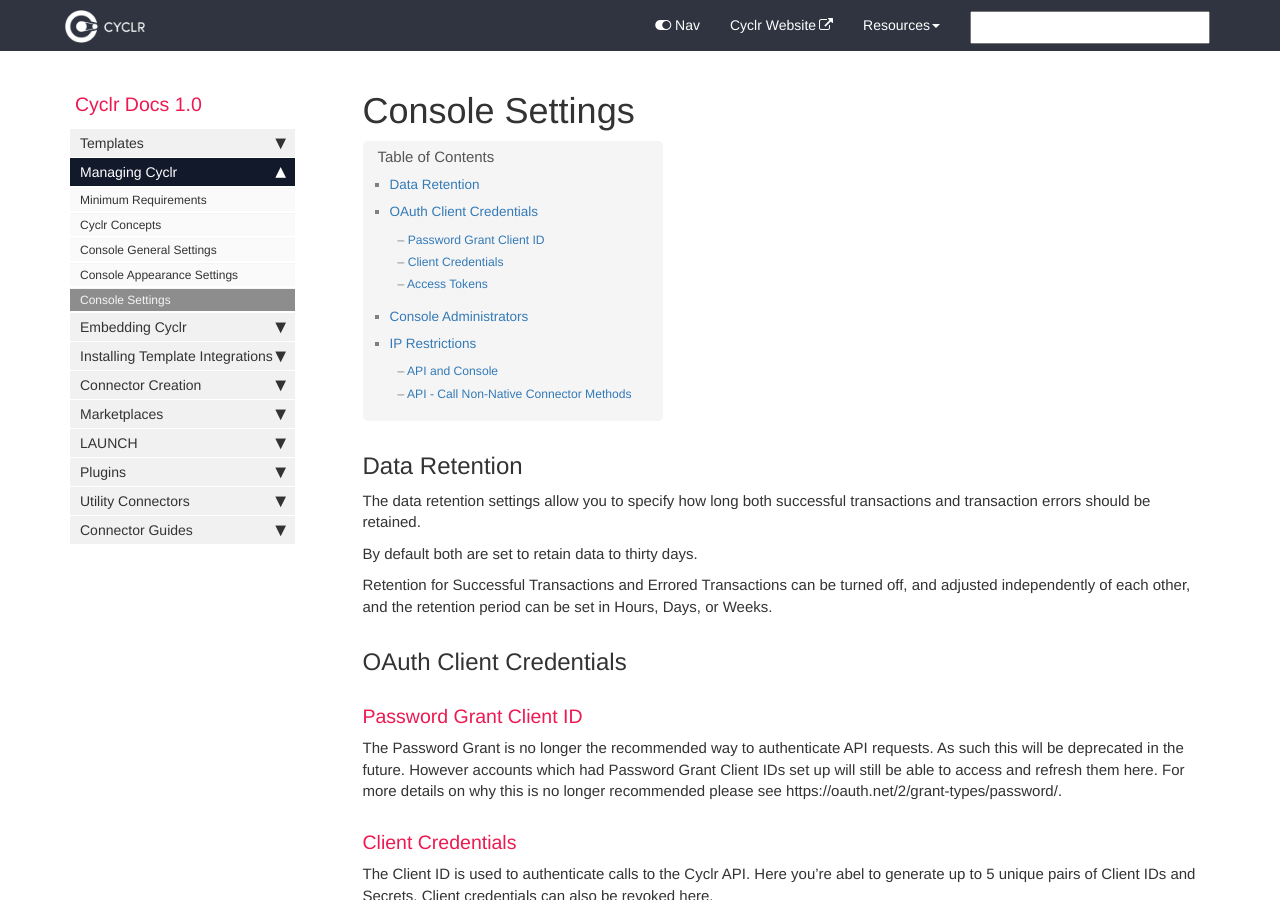
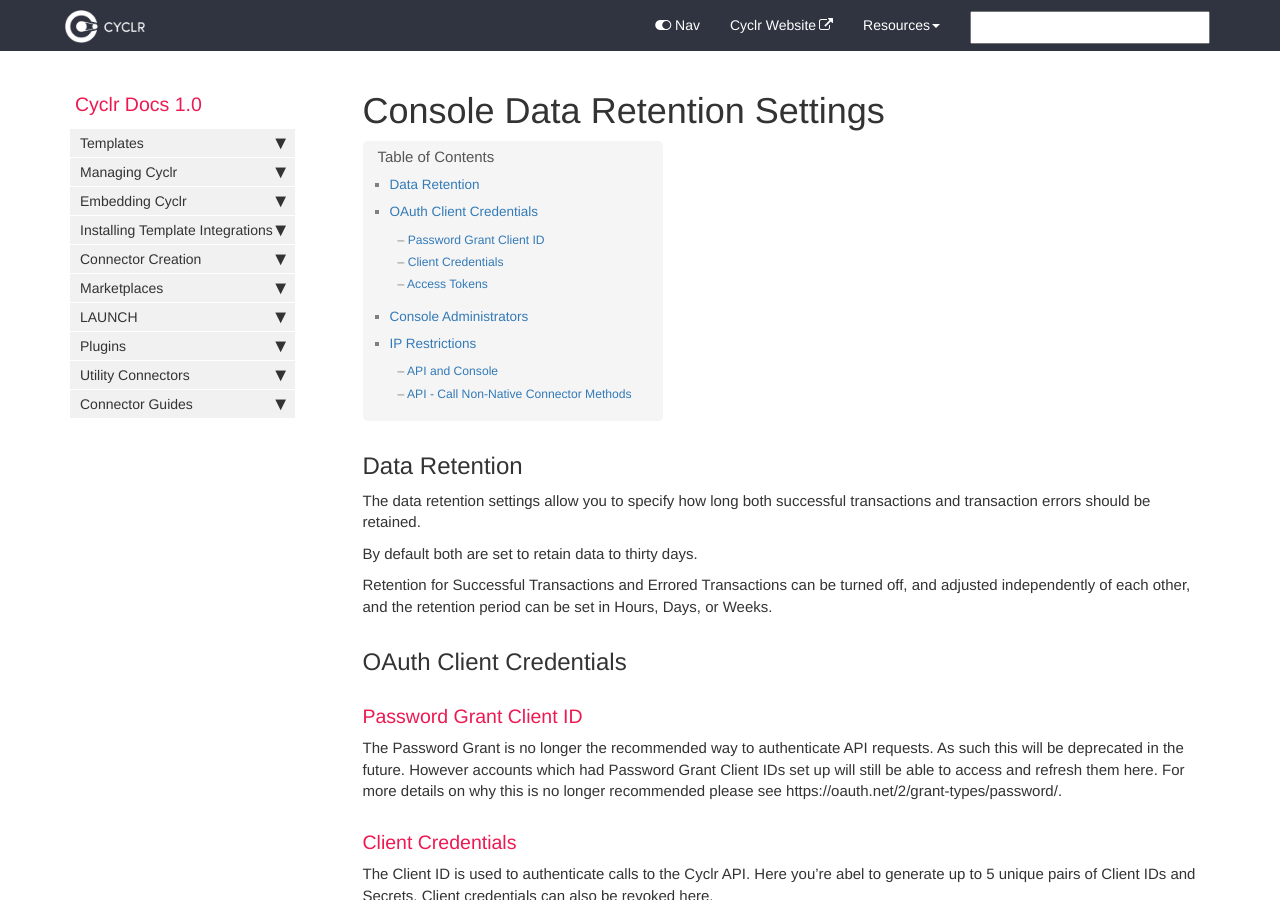
Before and after one commit to sneakysneak/docs, a Jekyll site: the page built from pages/managing-cyclr/05-console-retention-settings.md, in a window 1280 px wide and 900 px high. Built offline with Jekyll 4.4.1, drawn with Linux system fonts in a browser that asks for light colours; nearby versions of some CDN libraries; comment, search, counter and statistics services are not loaded.

Commit message:
Update and rename 05-console-settings.md to 05-console-retention-settings.md

```diff
--- a/pages/managing-cyclr/05-console-settings.md
+++ b/pages/managing-cyclr/05-console-retention-settings.md
@@ -1,7 +1,7 @@
 ---
-title: Console Settings
+title: Console Data Retention Settings
 sidebar: cyclr_sidebar
-permalink: console-settings
+permalink: console-data-retention-settings
 tags: [managing-cyclr]
 
 ---
```
